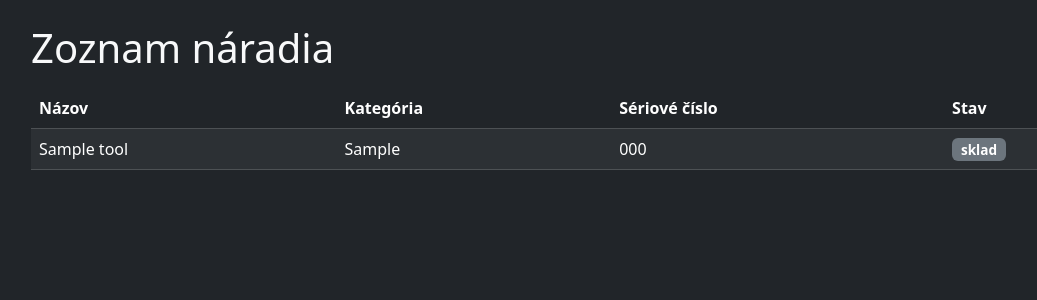
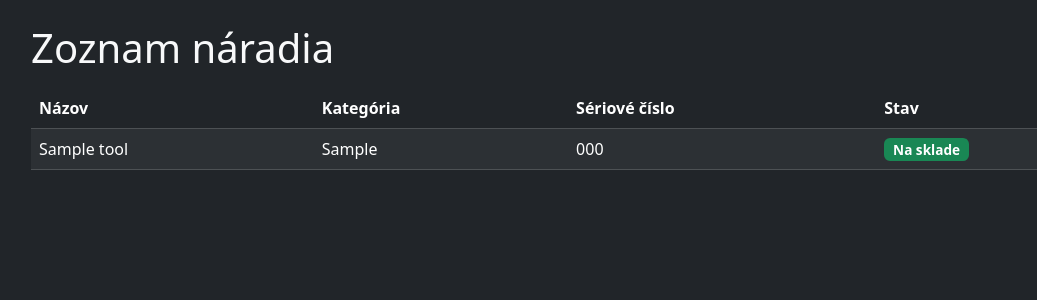
Before and after one commit to vasilszabi/tooltracker, a Django app: page / in a window 1280 px wide. Shown: the part 56-356 px from the top of the page, without its empty margins (51-1088 px from the left). Run offline with Django 3.2, Linux system fonts and the light colour scheme; tables that the repository leaves empty hold one stand-in row (values such as "Sample post").

Commit message:
Fix: správne badge-y podľa status kódu

```diff
--- a/templates/dashboard.html
+++ b/templates/dashboard.html
@@ -18,13 +18,21 @@
             <td>{{ tool.category }}</td>
             <td>{{ tool.serial_number }}</td>
             <td>
-                {% if tool.status == "Na sklade" %}
-                    <span class="badge bg-success">{{ tool.status }}</span>
-                {% elif tool.status == "Vydané" %}
-                    <span class="badge bg-warning text-dark">{{ tool.status }}</span>
-                {% else %}
-                    <span class="badge bg-secondary">{{ tool.status }}</span>
-                {% endif %}
+                {% with code=tool.status label=tool.get_status_display %}
+                    {% if code == "sklad" %}
+                        <span class="badge bg-success">{{ label }}</span>
+                    {% elif code == "vydane" %}
+                        <span class="badge bg-warning text-dark">{{ label }}</span>
+                    {% elif code == "poskodene" %}
+                        <span class="badge bg-danger">{{ label }}</span>
+                    {% elif code == "v_servise" or code == "cakajuci_servis" %}
+                        <span class="badge bg-info text-dark">{{ label }}</span>
+                    {% elif code == "vyradene" or code == "stratene" %}
+                        <span class="badge bg-secondary">{{ label }}</span>
+                    {% else %}
+                        <span class="badge bg-light text-dark">{{ label }}</span>
+                    {% endif %}
+                {% endwith %}
             </td>
         </tr>
         {% endfor %}
```
